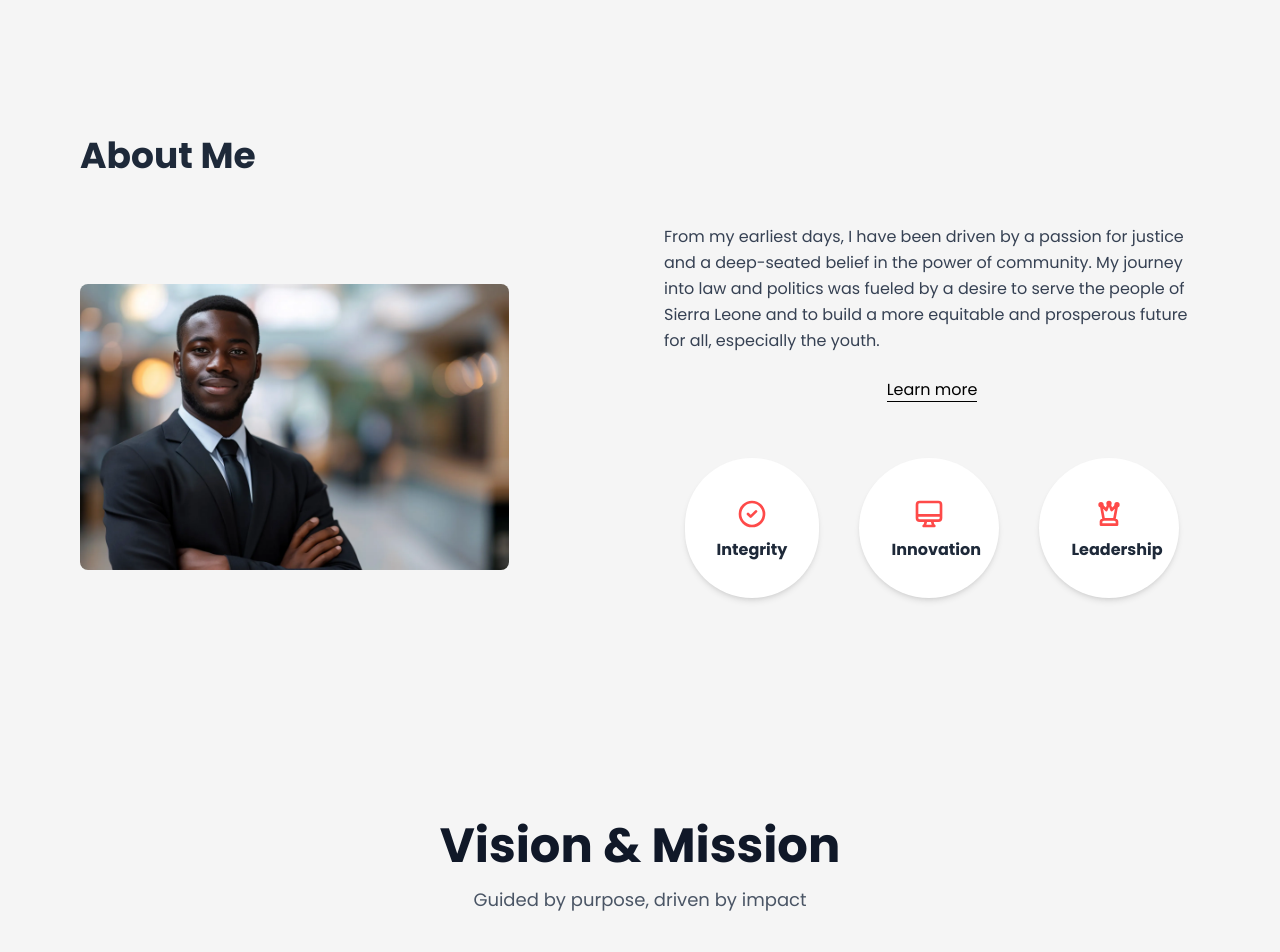
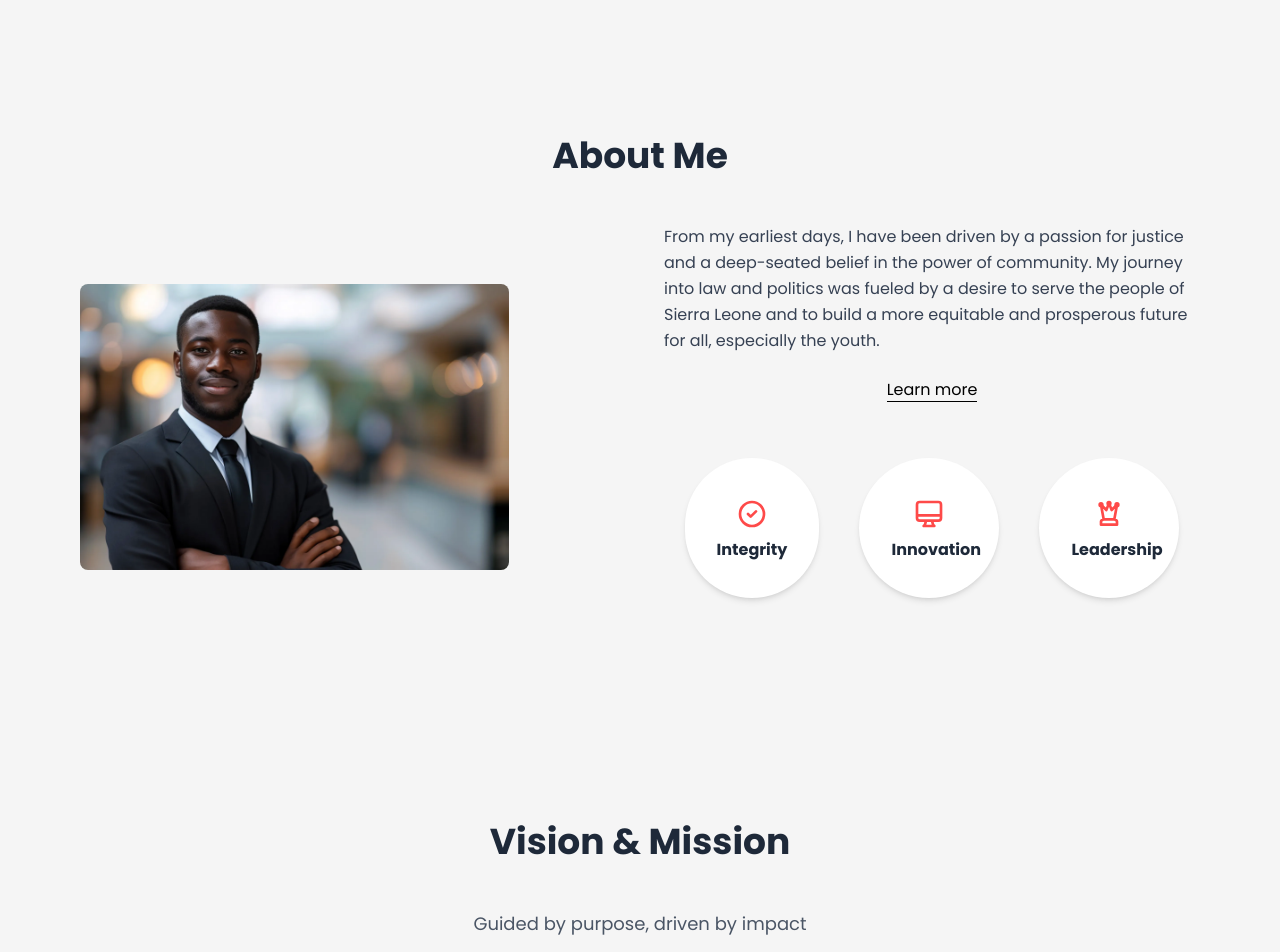
Before and after one commit to ideftbuild/apc-deputy-landing, a React (Vite) app: page / in a window 1280 px wide. Shown: the part 940-1892 px from the top of the page. Built offline with nearby package versions, Linux system fonts and the light colour scheme.

Commit message:
style: improve h2 styling and positioning

```diff
--- a/src/components/About.tsx
+++ b/src/components/About.tsx
@@ -10,7 +10,7 @@ export default function About() {
   return (
     <section id="about" className="py-12 md:py-24 px-6 md:px-20">
       <div className="container mx-auto">
-        <h2 className="text-3xl md:text-4xl font-bold text-gray-800 mb-12">
+        <h2 className="text-3xl md:text-4xl font-bold text-gray-800 mb-12 text-center">
           About Me
         </h2>
 
--- a/src/components/VisionMission.tsx
+++ b/src/components/VisionMission.tsx
@@ -9,7 +9,7 @@ export default function VisionMission() {
       <div className="max-w-7xl mx-auto">
         {/* Section Header */}
         <div className="text-center mb-16">
-          <h2 className="text-5xl font-bold text-gray-900 mb-4">
+          <h2 className="text-3xl md:text-4xl font-bold text-gray-800 mb-12">
             Vision & Mission
           </h2>
           <p className="text-lg text-gray-600 max-w-2xl mx-auto">
```
